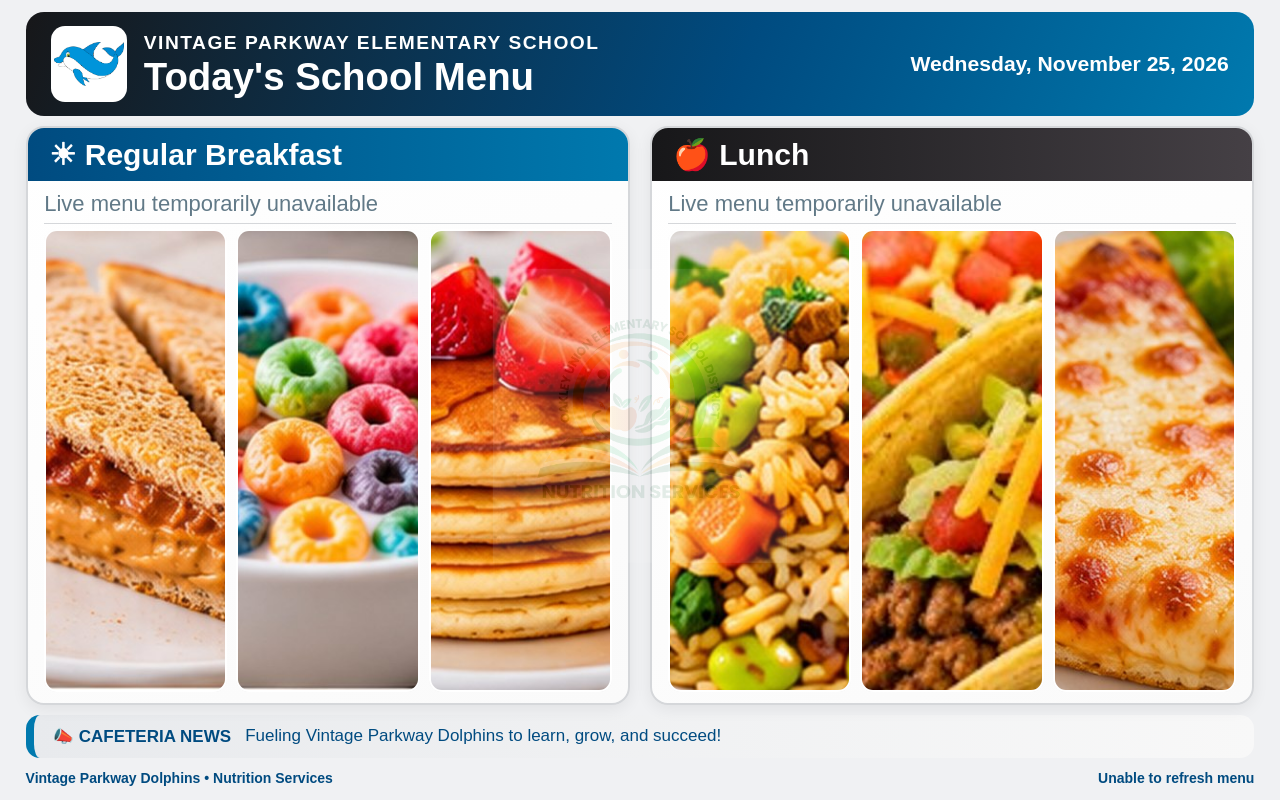
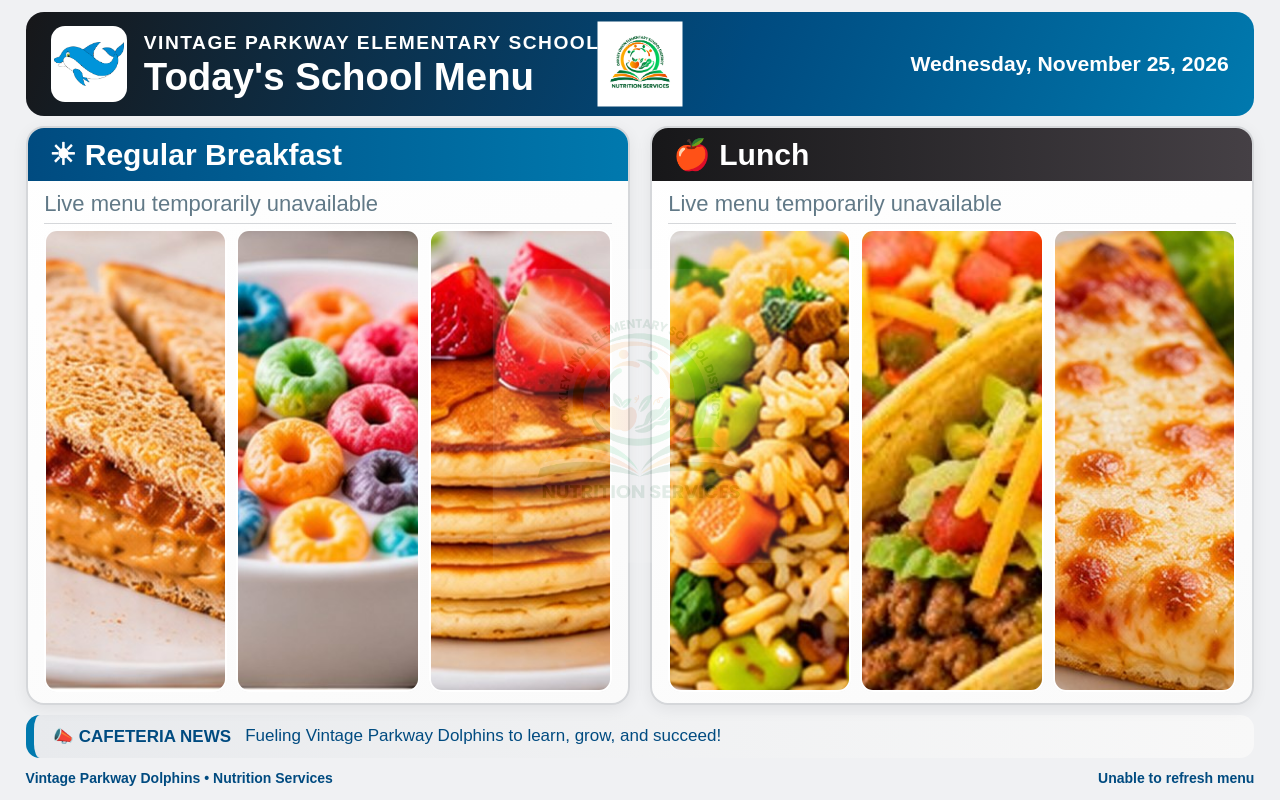
Before and after one commit to JohnMac2689/vintage-parkway-menu, a plain HTML site: page static/index.html in a window 1280 px wide. Drawn offline with Linux system fonts and the light colour scheme; no server answers.

Commit message:
Update index.html

```diff
--- a/static/index.html
+++ b/static/index.html
@@ -45,6 +45,20 @@ body{font-family:Arial,Helvetica,sans-serif;background:#f0f1f3;color:#202124}
 .columns::after{width:220px;height:220px}
 .date{max-width:38%}
 }
+.header {
+  position: relative;
+}
+
+.nutrition-header-logo {
+  position: absolute;
+  left: 50%;
+  top: 50%;
+  transform: translate(-50%, -50%);
+  width: clamp(85px, 10vh, 120px);
+  height: clamp(85px, 10vh, 120px);
+  object-fit: contain;
+}
+
 </style>
 </head>
 <body>
@@ -59,6 +73,9 @@ body{font-family:Arial,Helvetica,sans-serif;background:#f0f1f3;color:#202124}
       </div>
     </div>
     <div class="date" id="date"></div>
+<img class="nutrition-header-logo"
+     src="/static/nutrition-logo.png"
+     alt="Nutrition Services">
   </header>
 
   <section class="columns">
```
